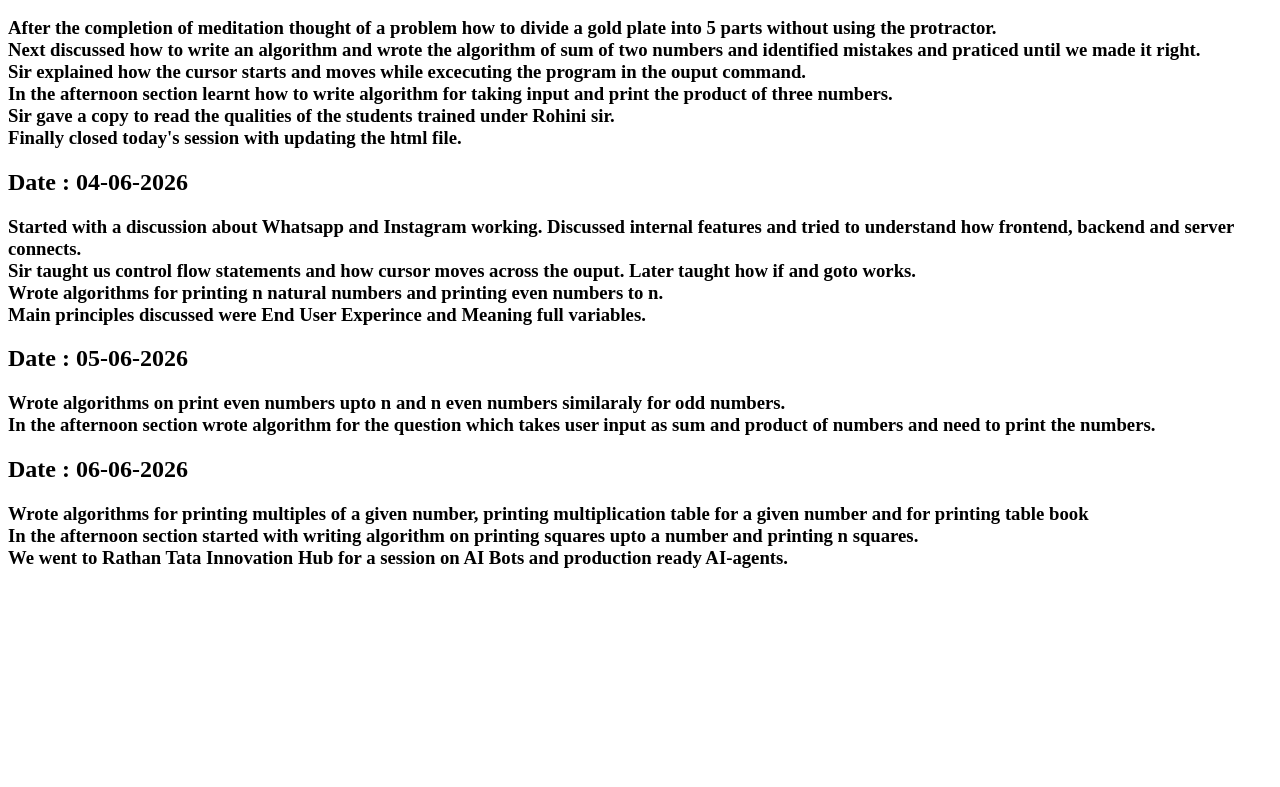
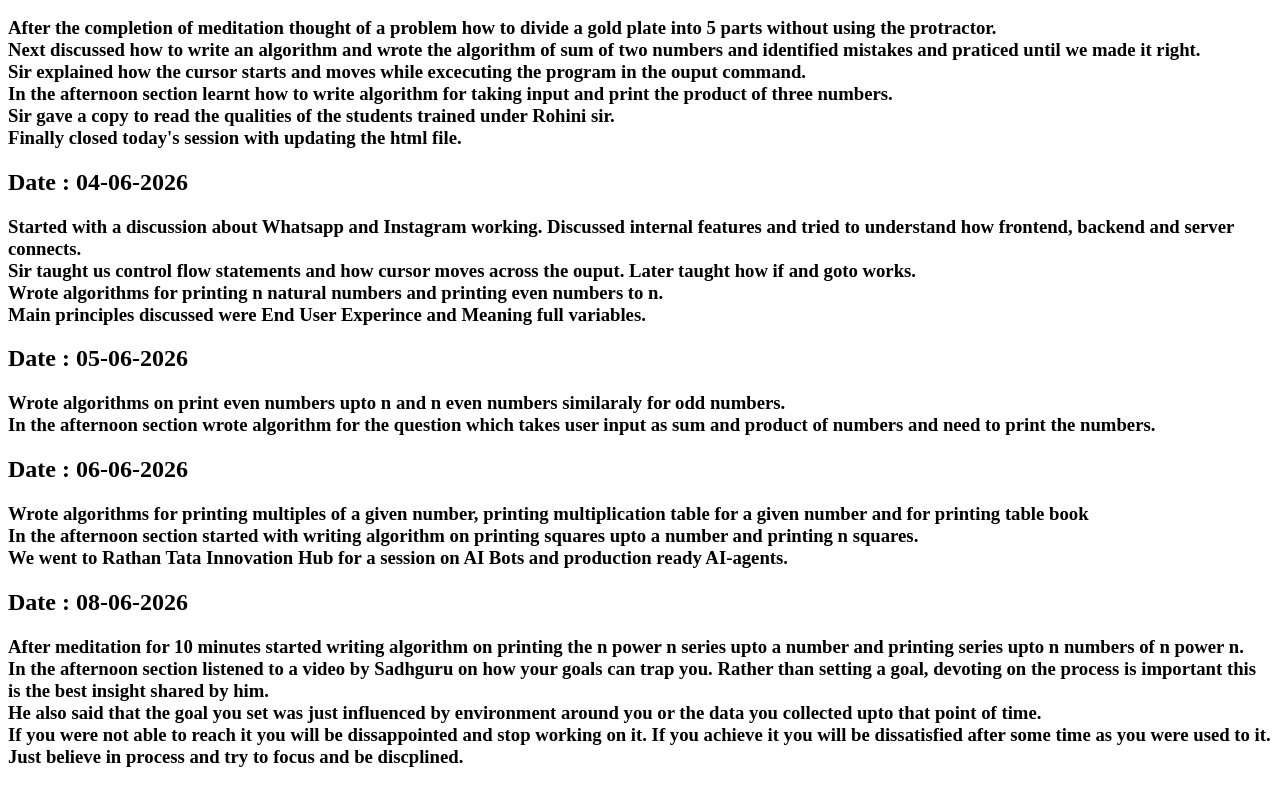
Before and after one commit to himasaikiran0604/My_Learning_Journey, a plain HTML site: page index.html in a window 1280 px wide. Shown: the part 1029-1816 px from the top of the page. Before the commit the page ends 1617 px from the top, so only its background shows below. Drawn offline with Linux system fonts and the light colour scheme.

Commit message:
updating

```diff
--- a/index.html
+++ b/index.html
@@ -38,5 +38,12 @@
     <h3>Wrote algorithms for printing multiples of a given number, printing multiplication table for a given number and for printing table book<br>
     In the afternoon section started with writing algorithm on printing squares upto a number and printing n squares.<br>
     We went to Rathan Tata Innovation Hub for a session on AI Bots and production ready AI-agents. </h3>
-</body>
+    <h2>Date : 08-06-2026</h3>
+    <h3>After meditation for 10 minutes started writing algorithm on printing the n power n series upto a number and printing
+    series upto n numbers of n power n.<br>
+    In the afternoon section listened to a video by Sadhguru on how your goals can trap you. Rather than
+    setting a goal, devoting on the process is important this is the best insight shared by him.<br> He also said that the
+    goal you set was just influenced by environment around you or the data you collected upto that point of time.
+    <br> If you were not able to reach it you will be dissappointed and stop working on it. If you achieve it you will be
+    dissatisfied after some time as you were used to it. Just believe in process and try to focus and be discplined.</h3>
 </html>
```
